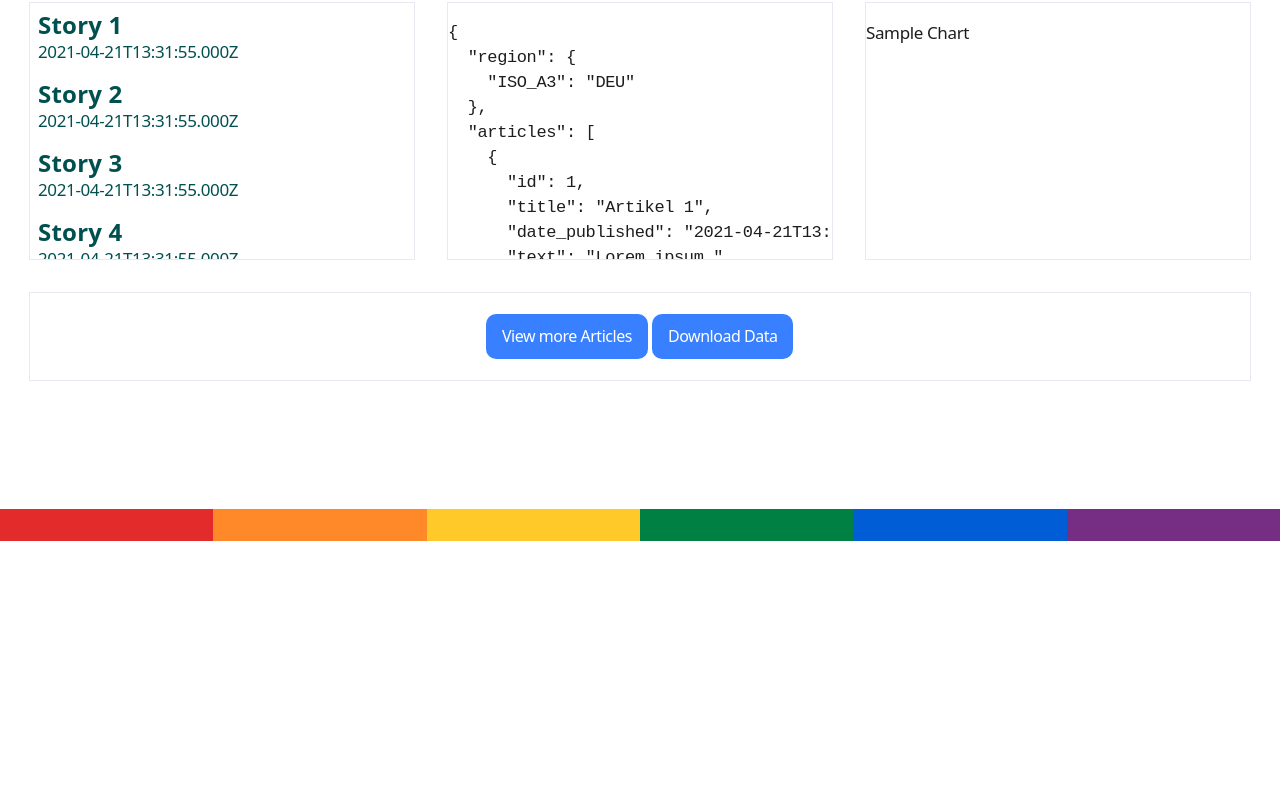
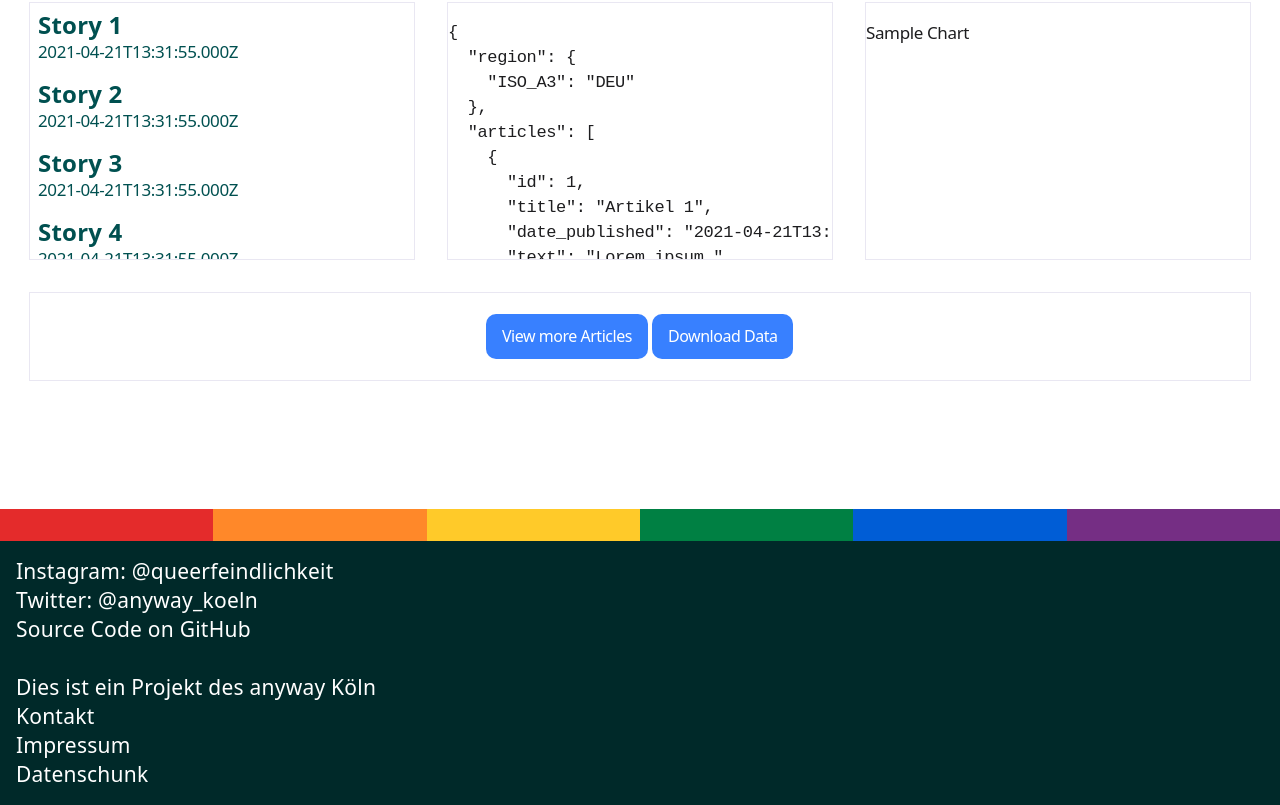
Before and after one commit to anyway-koeln/queerfeindlichkeit.de, a React (Create React App) app: page / in a window 1280 px wide. Shown: the part 620-1425 px from the top of the page. Before the commit the page ends 1161 px from the top, so only its background shows below. Built offline with nearby package versions, Linux system fonts and the light colour scheme.

Commit message:
added a basic Footer

```diff
--- a/src/App.js
+++ b/src/App.js
@@ -12,6 +12,7 @@ import {
 // import madison from './madison.jpg'
 // import Section from './components/Section.js'
 import Header from './components/Header.js'
+import Footer from './components/Footer.js'
 import Rainbow from './components/Rainbow.js'
 
 import Home from './components/Home.js'
@@ -124,6 +125,7 @@ function App() {
 
       <Rainbow style={{ marginTop: '128px' }}/>
 
+      <Footer />
     </Router>
   )
 }
--- /dev/null
+++ b/src/components/Footer.js
@@ -0,0 +1,18 @@
+import classes from './Footer.module.css'
+
+function Footer() {
+  return (
+    <footer className="body1">
+      <a href="https://www.instagram.com/queerfeindlichkeit/">Instagram: @queerfeindlichkeit</a><br />
+      <a href="https://twitter.com/anyway_koeln">Twitter: @anyway_koeln</a><br />
+      <a href="https://github.com/anyway_koeln/">Source Code on GitHub</a><br />
+      <br />
+      <a href="https://www.anyway-koeln.de/">Dies ist ein Projekt des anyway Köln</a><br />
+      <a href="https://www.anyway-koeln.de/kontakt/">Kontakt</a><br />
+      <a href="https://www.anyway-koeln.de/impressum/">Impressum</a><br />
+      <a href="https://www.anyway-koeln.de/datenschutz/">Datenschunk</a><br />
+    </footer>
+  )
+}
+
+export default Footer
--- /dev/null
+++ b/src/components/Footer.module.css
@@ -0,0 +1,9 @@
+footer {
+    padding: 16px;
+    background: var(--secondary-dark);
+    color: var(--on-secondary);
+}
+
+footer a {
+    color: var(--on-secondary);
+}
```
